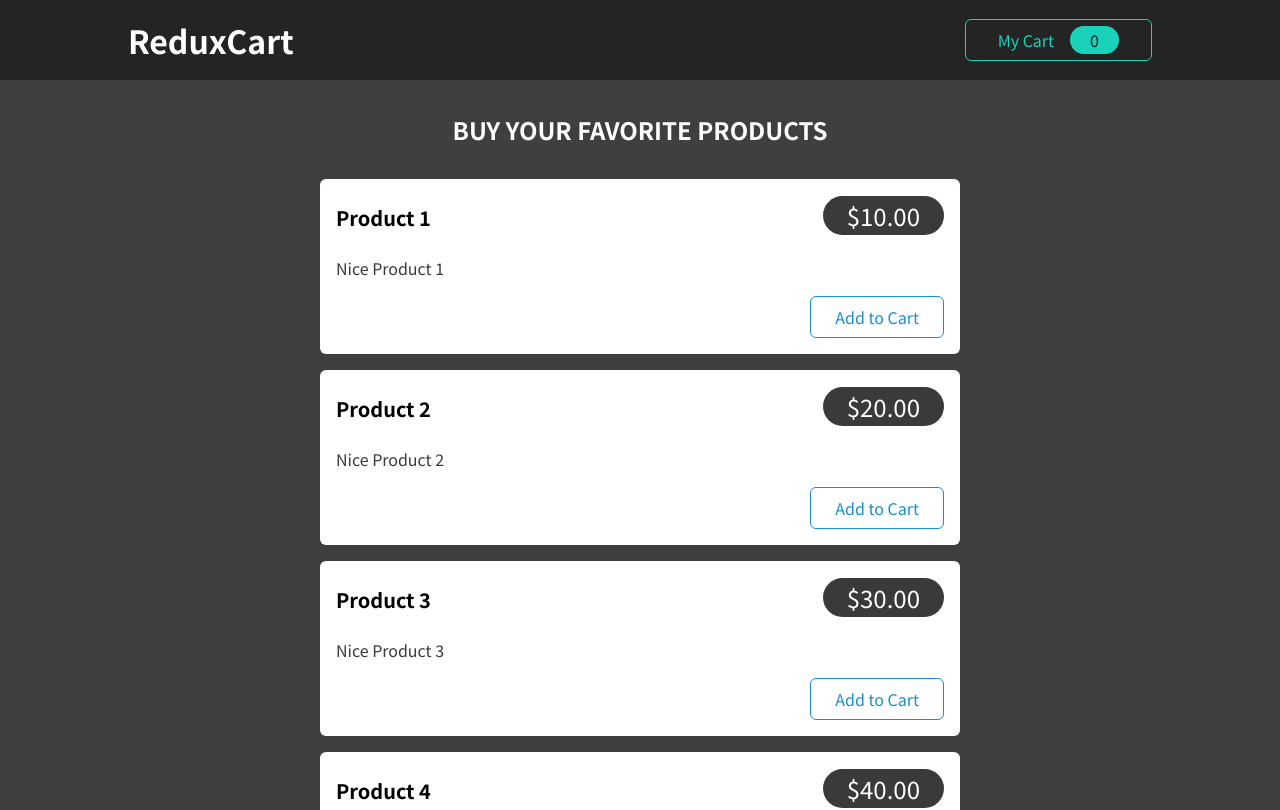
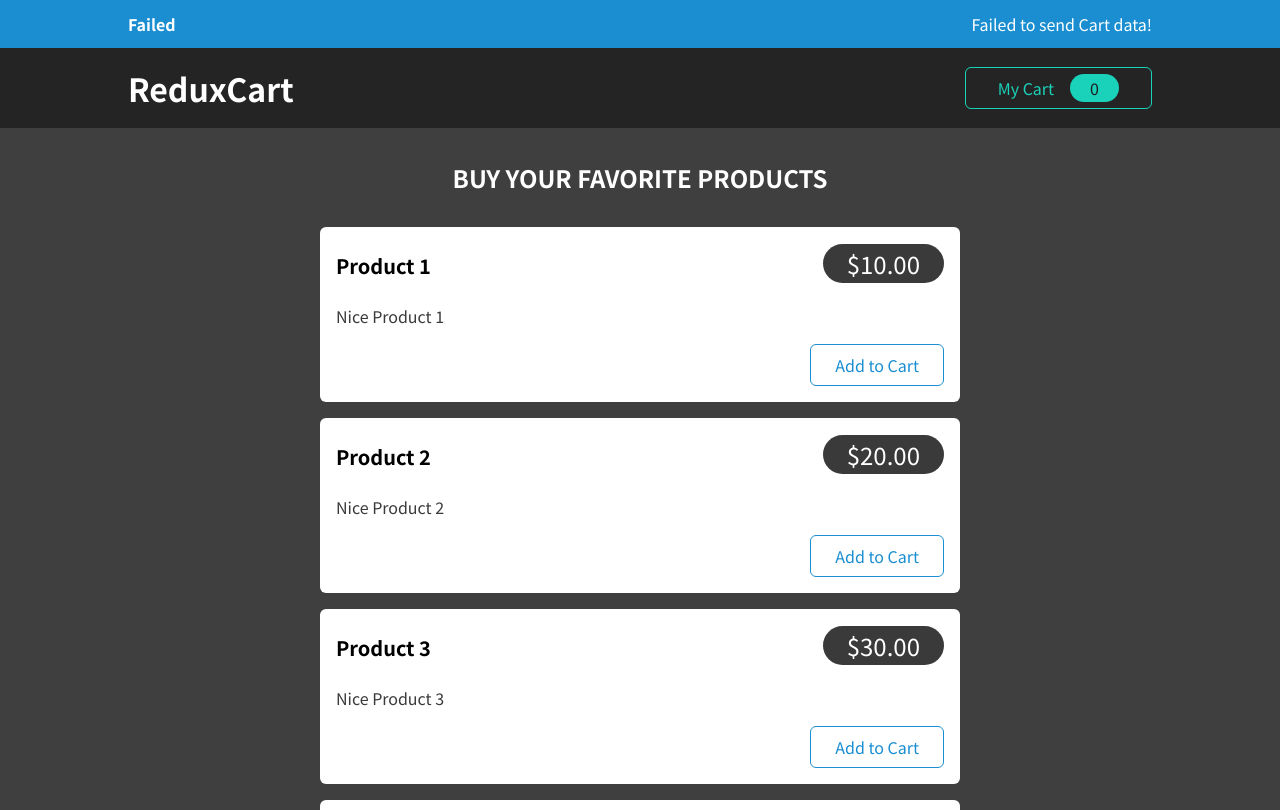
Before and after one commit to sjagmeet37/react-redux, a React (Create React App) app in the folder redux-advanced/: page / in a window 1280 px wide. Shown: the top 810 px of the page. Built offline with nearby package versions, Linux system fonts and the light colour scheme; no server answers.

Commit message:
setting notification

```diff
--- a/redux-advanced/src/App.js
+++ b/redux-advanced/src/App.js
@@ -1,17 +1,73 @@
-import { useSelector } from 'react-redux';
-import Cart from './components/Cart/Cart';
-import Layout from './components/Layout/Layout';
-import Products from './components/Shop/Products';
+import { useDispatch, useSelector } from "react-redux";
+import Cart from "./components/Cart/Cart";
+import Layout from "./components/Layout/Layout";
+import Products from "./components/Shop/Products";
+import { useEffect } from "react";
+import { uiActions } from "./store/ui-actions-slice";
+import Notification from "./components/UI/notification";
 
 function App() {
+  const showCart = useSelector((state) => state.uiActions.showCart);
+  const notification = useSelector((state) => state.uiActions.notification);
+  const cartItems = useSelector((state) => state.cart);
+  const dispatch = useDispatch();
+  console.log(notification);
 
-  const showCart = useSelector(state => state.uiActions.showCart)
+  useEffect(() => {
+    const setData = async () => {
+      dispatch(
+        uiActions.setNotification({
+          status: "Pending...",
+          title: "Sending...",
+          message: "Sending Cart data!",
+        })
+      );
+      const response = await fetch(
+        "https://react-1bc4c-default-rtdb.asia-southeast1.firebasedatabase.app/cart.json",
+        {
+          method: "PUT",
+          body: JSON.stringify(cartItems),
+        }
+      );
+
+      if (!response.ok) {
+        throw new Error("Failed Sending data");
+      }
+
+      dispatch(
+        uiActions.setNotification({
+          status: "Succesful...",
+          title: "Sent",
+          message: "Sent Cart data!",
+        })
+      );
+    };
+
+    setData().catch((error) => {
+      dispatch(
+        uiActions.setNotification({
+          status: "Failed",
+          title: "Failed",
+          message: "Failed to send Cart data!",
+        })
+      );
+    });
+  }, [cartItems, dispatch]);
 
   return (
-    <Layout>
-      {showCart && <Cart /> }
-      <Products />
-    </Layout>
+    <>
+      {notification && (
+        <Notification
+          status={notification.status}
+          title={notification.title}
+          message={notification.message}
+        />
+      )}
+      <Layout>
+        {showCart && <Cart />}
+        <Products />
+      </Layout>
+    </>
   );
 }
 
--- /dev/null
+++ b/redux-advanced/src/components/UI/notification.js
@@ -0,0 +1,23 @@
+import classes from './notification.module.css';
+
+const Notification = (props) => {
+  let specialClasses = '';
+
+  if (props.status === 'error') {
+    specialClasses = classes.error;
+  }
+  if (props.status === 'success') {
+    specialClasses = classes.success;
+  }
+
+  const cssClasses = `${classes.notification} ${specialClasses}`;
+
+  return (
+    <section className={cssClasses}>
+      <h2>{props.title}</h2>
+      <p>{props.message}</p>
+    </section>
+  );
+};
+
+export default Notification;
--- /dev/null
+++ b/redux-advanced/src/components/UI/notification.module.css
@@ -0,0 +1,24 @@
+.notification {
+    width: 100%;
+    height: 3rem;
+    background-color: #1a8ed1;
+    display: flex;
+    justify-content: space-between;
+    padding: 0.5rem 10%;
+    align-items: center;
+    color: white;
+  }
+
+  .notification h2,
+  .notification p {
+    font-size: 1rem;
+    margin: 0;
+  }
+
+  .error {
+    background-color: #690000;
+  }
+
+  .success {
+    background-color: #1ad1b9;
+  }
--- a/redux-advanced/src/store/ui-actions-slice.js
+++ b/redux-advanced/src/store/ui-actions-slice.js
@@ -1,7 +1,7 @@
 import { createSlice } from "@reduxjs/toolkit";
 
 
-const INITIAL_STATE = {showCart: false};
+const INITIAL_STATE = {showCart: false, notification: null};
 
 const uiActionSlice = createSlice({
     name : 'uiActions',
@@ -9,6 +9,9 @@ const uiActionSlice = createSlice({
     reducers : {
         toggleCart(state) {
             state.showCart = !state.showCart;
+        },
+        setNotification(state, action) {
+            state.notification = action.payload;
         }
     }
 });
```
